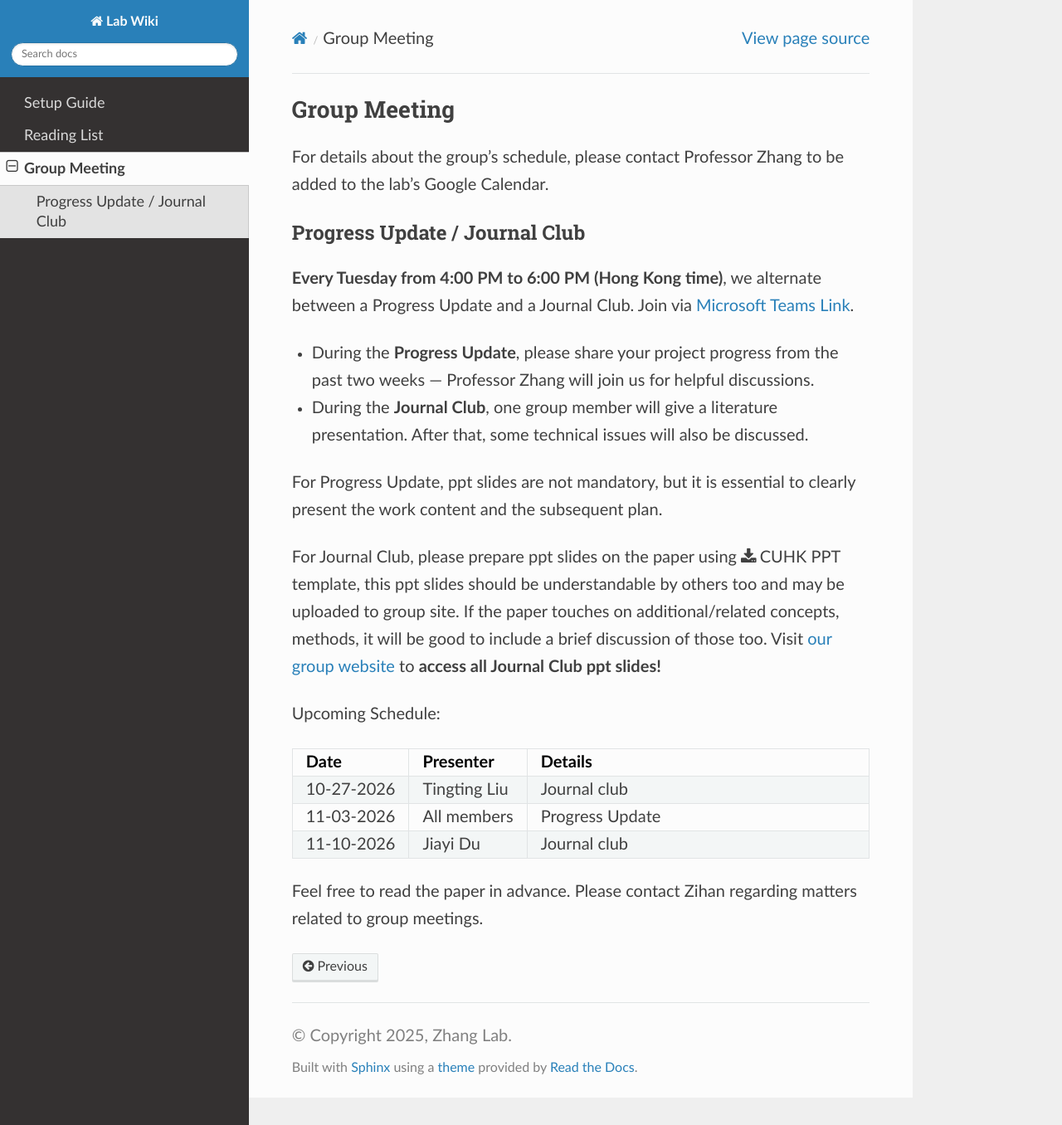
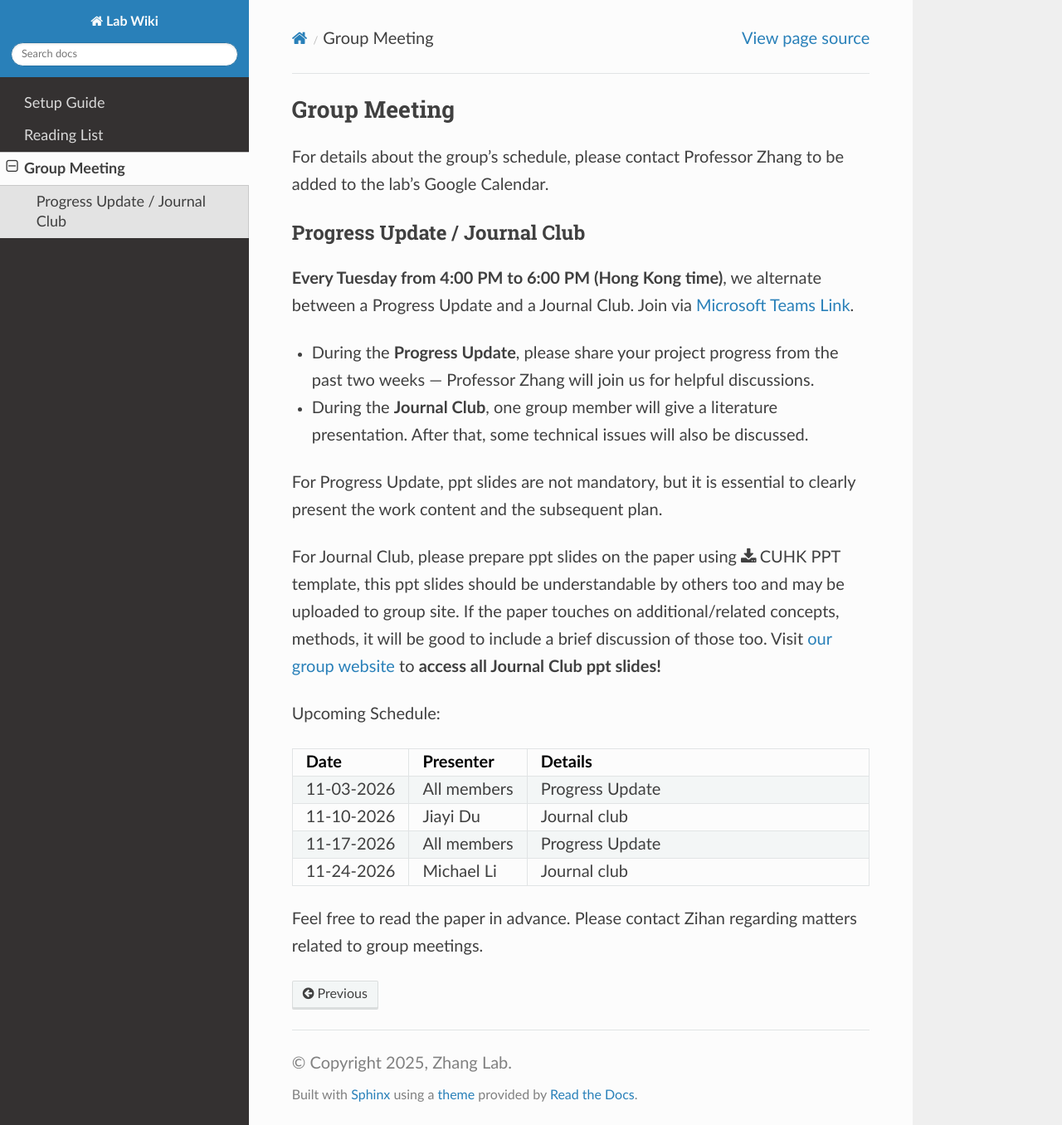
Before and after one commit to xinglong-zhang/labwiki, a Sphinx documentation site: the page built from docs/source/meeting.rst, in a window 1280 px wide and 1356 px high. Shown: the whole window at 83% size. Built offline with Sphinx 7.4.7 and the Read the Docs theme 3.1.0, drawn with Linux system fonts in a browser that asks for light colours.

Commit message:
Update meeting.rst

```diff
--- a/docs/source/meeting.rst
+++ b/docs/source/meeting.rst
@@ -25,15 +25,18 @@ Upcoming Schedule:
    * - **Date**
      - **Presenter**
      - **Details**
-   * - 10-27-2026
-     - Tingting Liu
-     - Journal club
    * - 11-03-2026
      - All members
      - Progress Update
    * - 11-10-2026
      - Jiayi Du
      - Journal club
+   * - 11-17-2026
+     - All members
+     - Progress Update
+   * - 11-24-2026
+     - Michael Li
+     - Journal club
 
 
 Feel free to read the paper in advance. Please contact Zihan regarding matters related to group meetings.
```
